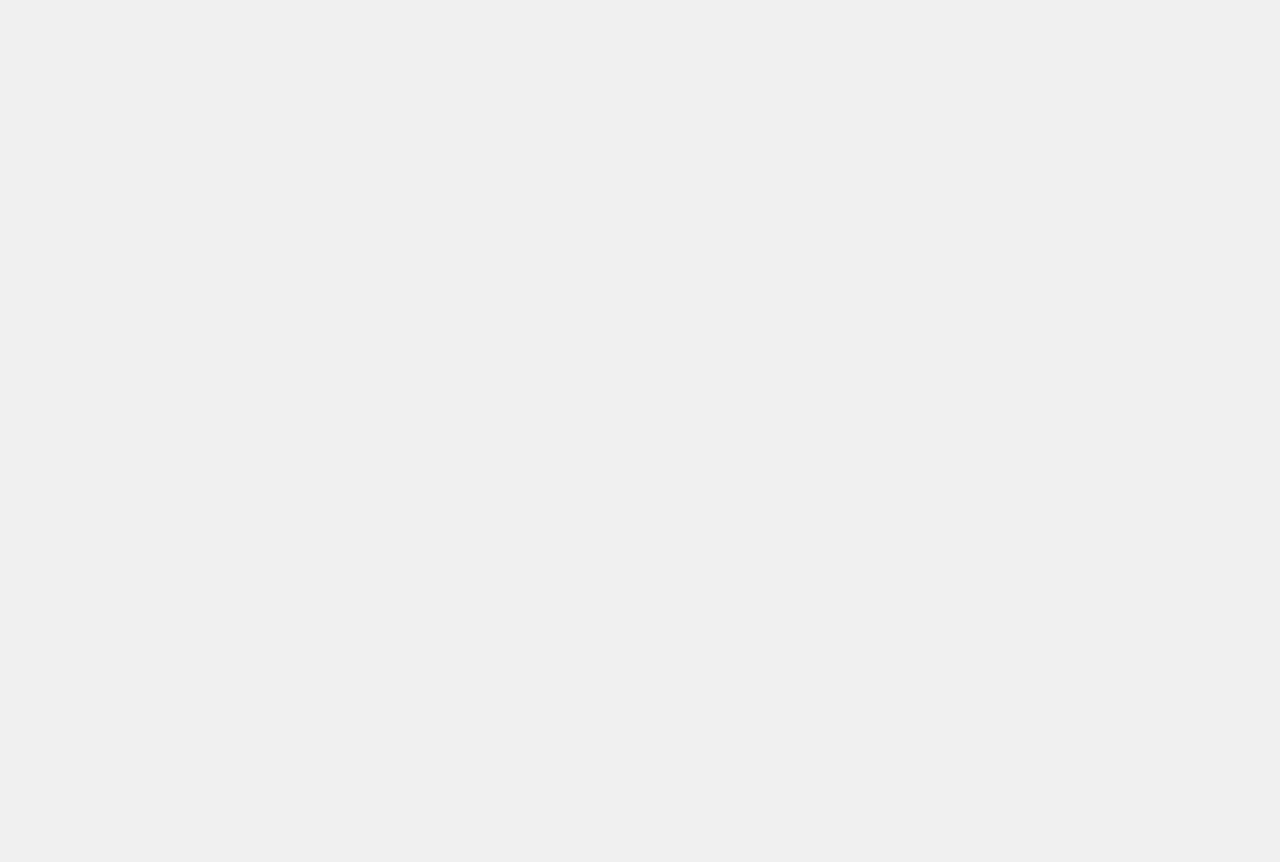
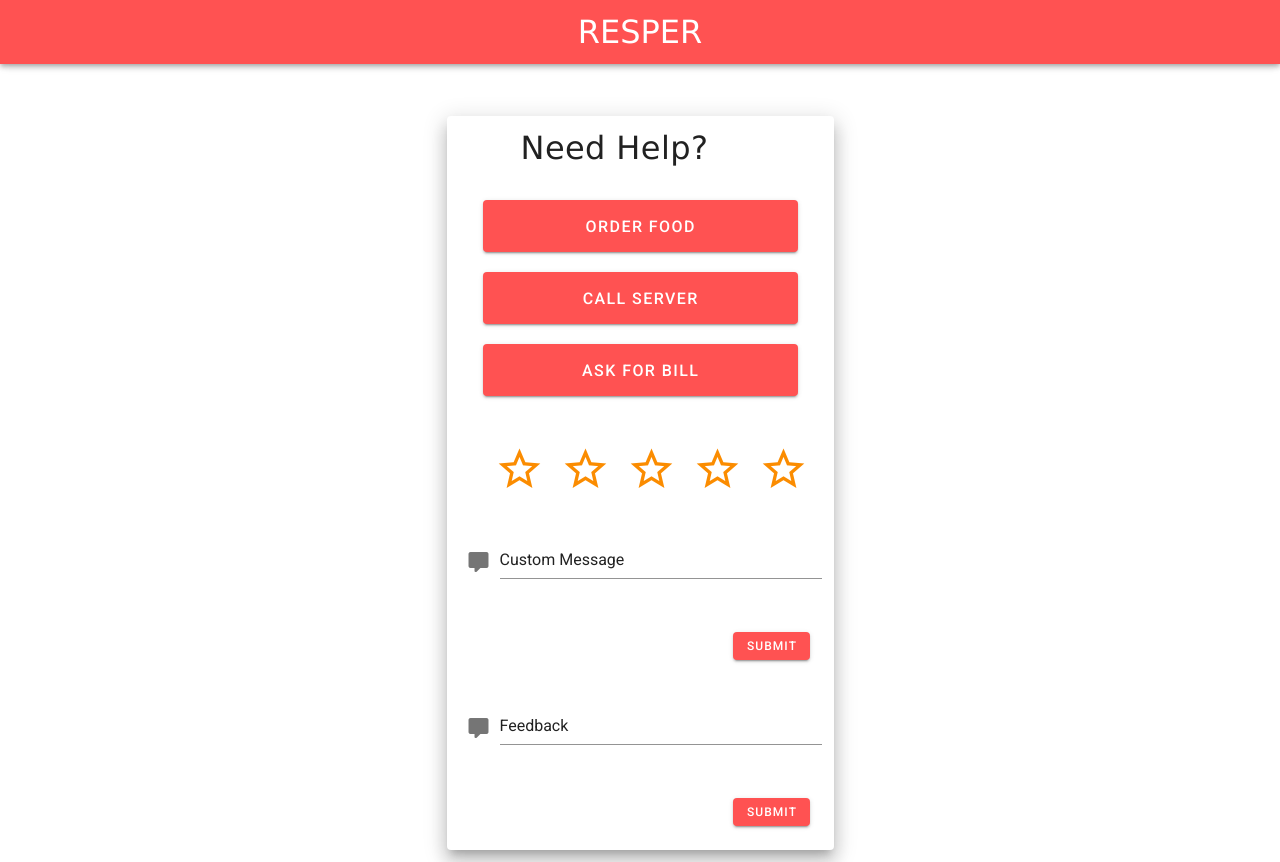
Before and after one commit to asharm10/Front-End-With-Veutify, a Vue app: page /client in a window 1280 px wide. Before the commit the page ends 800 px from the top, so only its background shows below. Built offline with nearby package versions, Linux system fonts and the light colour scheme.

Commit message:
Added Client Page

```diff
--- /dev/null
+++ b/src/components/Client.vue
@@ -0,0 +1,88 @@
+<template>
+    <v-app id="inspire">
+
+        <v-content>
+            <Navbar />
+            <v-container mt-10>
+                <v-layout align-center justify-center>
+
+                    <v-flex xs12 sm8 md4>
+                        <v-card class="elevation-12">
+                            <v-card-title class="card-title">
+                                Need Help?
+                            </v-card-title>
+                            <v-card-text>
+
+
+                                <v-card-actions>
+                                    <v-col>
+                                        <v-btn type="submit" class="mb-5" block color="error" x-large>Order Food
+                                        </v-btn>
+                                        <v-btn block color="error" class="mb-5" x-large>Call Server</v-btn>
+                                        <v-btn block color="error" class="mb-5" x-large>Ask For Bill</v-btn>
+                                    </v-col>
+
+                                </v-card-actions>
+
+                                <v-rating v-model="rating" background-color="warning" color="warning" :length="5"
+                                    size="50" value="3.5" class="ml-6" half-increments hover>
+                                </v-rating>
+
+                            </v-card-text>
+                            <v-col col="12">
+                                <v-textarea class="ml-2" value="Custom Message" rows="1" prepend-icon="mdi-comment"
+                                    color="red" auto-grow>
+
+                                </v-textarea>
+                                <v-col class="text-right">
+                                    <v-btn color="error" class="mt-5" small>Submit</v-btn>
+                                </v-col>
+                            </v-col>
+
+                            <v-col col="12">
+                                <v-textarea class="ml-2" value="Feedback" rows="1" prepend-icon="mdi-comment"
+                                    color="red" auto-grow>
+
+                                </v-textarea>
+                                <v-col class="text-right">
+                                    <v-btn color="error" class="mt-5" small>Submit</v-btn>
+                                </v-col>
+
+                            </v-col>
+                        </v-card>
+
+                        <!-- <v-textarea label="Default style" value="Learning about textareas at Coding Beauty!"> -->
+                        <!-- </v-textarea> -->
+                    </v-flex>
+                </v-layout>
+            </v-container>
+        </v-content>
+
+    </v-app>
+</template>
+
+
+
+<style>
+.card-title {
+    font-family: 'Aclonica', 'Lucida Sans Regular', 'Lucida Grande', 'Lucida Sans Unicode', Geneva, Verdana, sans-serif;
+    font-size: xx-large !important;
+    font-weight: 75px;
+    margin-left: 15%;
+}
+</style>
+
+
+
+<script>
+import Navbar from "./Navbar.vue";
+export default {
+    name: "ClientPage",
+    data() {
+        return {
+
+        };
+    },
+    components: { Navbar }
+}
+</script>
--- a/src/router.js
+++ b/src/router.js
@@ -1,6 +1,7 @@
 import SignIn from './components/SignIn.vue'
 import RegisterName from './components/Register.vue'
 import AdminPage from './components/Admin.vue'
+import ClientPage from './components/Client.vue'
 
 import Vue from 'vue';
 import Router from 'vue-router';
@@ -10,44 +11,50 @@ import store from './store.js'
 Vue.use(Router)
 
 
-const routes=[
+const routes = [
     {
-        path:"/",
-        redirect:SignIn
+        path: "/",
+        redirect: SignIn
     },
     {
-        name:"SignIn",
-        component:SignIn,
-        path:"/signin",
+        name: "SignIn",
+        component: SignIn,
+        path: "/signin",
     },
     {
-        name:"RegisterName",
-        component:RegisterName,
-        path:"/register",
+        name: "RegisterName",
+        component: RegisterName,
+        path: "/register",
     },
     {
-        name:"AdminPage",
-        component:AdminPage,
-        path:"/admin",
+        name: "AdminPage",
+        component: AdminPage,
+        path: "/admin",
+    },
+
+    {
+        name: "ClientPage",
+        component: ClientPage,
+        path: "/client",
     },
 ];
 
 const router = new Router({
-    mode:'history',
+    mode: 'history',
     routes,
 })
 
 router.beforeEach((to, from, next) => {
     console.log(store.state.isUserLoggedIn);
-    if (to.fullPath === '/admin' && store.state.isUserLoggedIn===false) {
-    next('/signin');
+    if (to.fullPath === '/admin' && store.state.isUserLoggedIn === false) {
+        next('/signin');
     }
 
-    else if ((to.fullPath === '/register' || to.fullPath === '/signin') && store.state.isUserLoggedIn===true) {
+    else if ((to.fullPath === '/register' || to.fullPath === '/signin') && store.state.isUserLoggedIn === true) {
         next('/admin');
     }
 
-    else{
+    else {
         next();
     }
 
```
